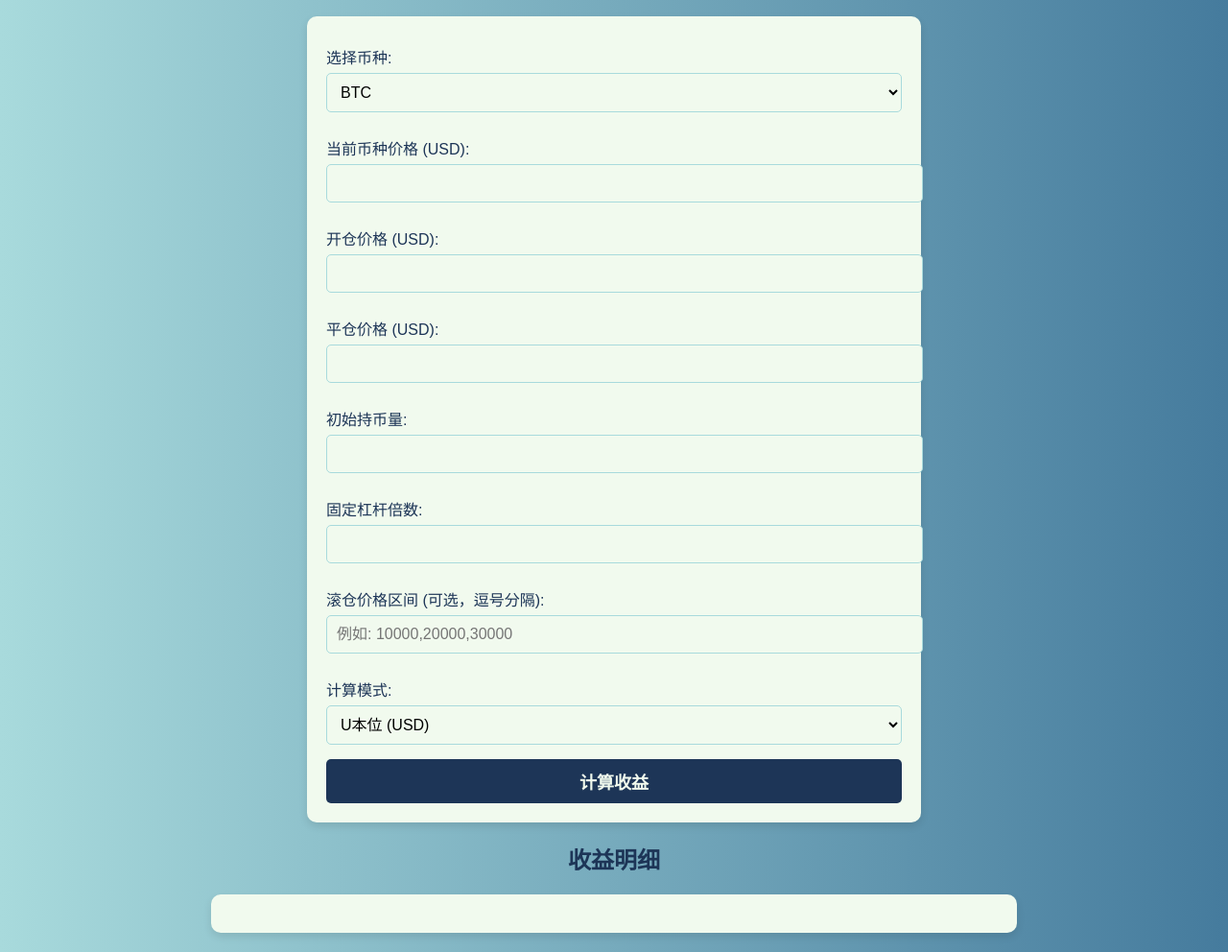
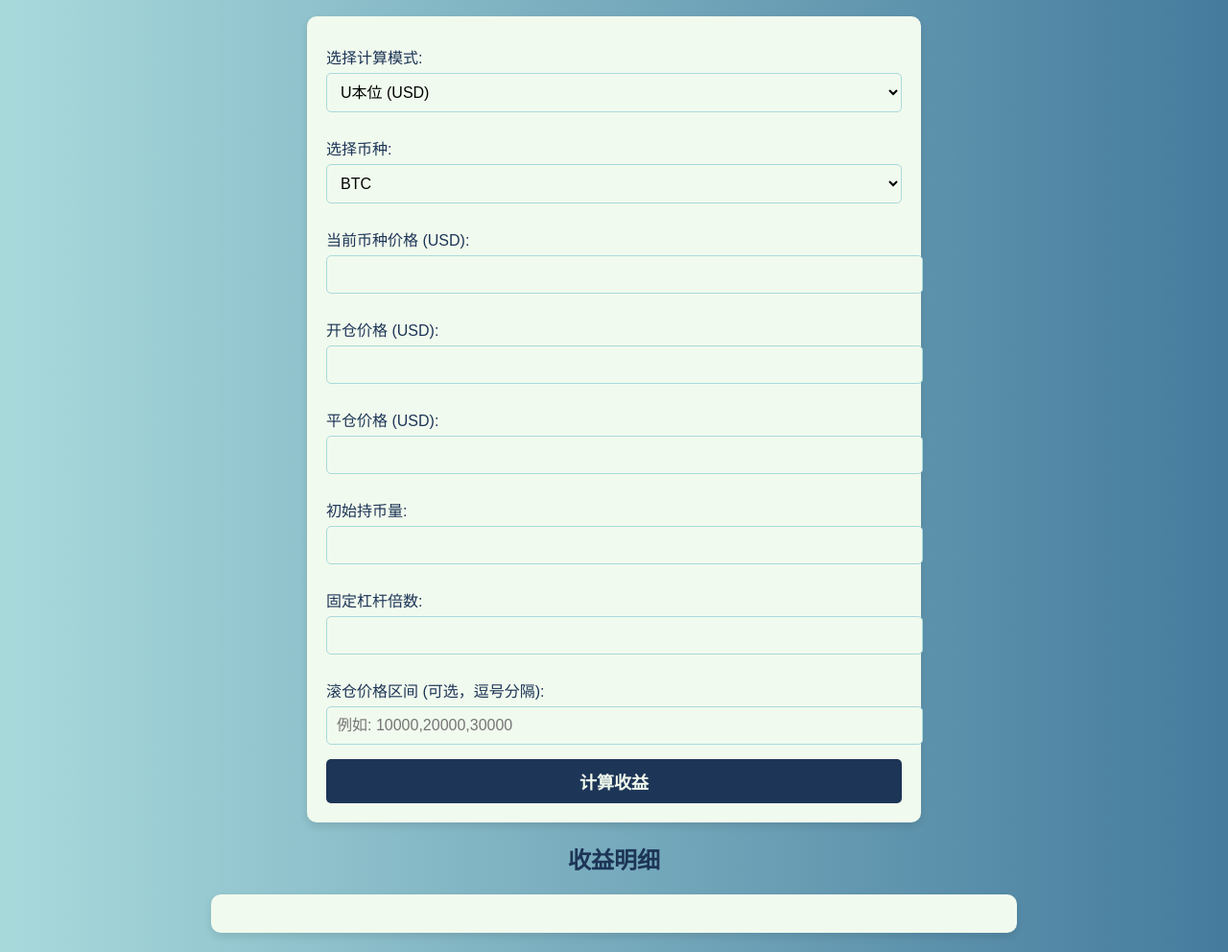
Before and after one commit to Graham-lo/gc, a plain HTML site: page index.html in a window 1280 px wide. Shown: the part 110-1102 px from the top of the page at 96% size. Drawn offline with Linux system fonts and the light colour scheme.

Commit message:
Update index.html

```diff
--- a/index.html
+++ b/index.html
@@ -111,6 +111,12 @@
   <h1>币本位与U本位滚仓收益计算器</h1>
 
   <form id="calculatorForm">
+    <label for="mode">选择计算模式:</label>
+    <select id="mode">
+      <option value="usdt">U本位 (USD)</option>
+      <option value="crypto">币本位</option>
+    </select>
+
     <label for="currency">选择币种: </label>
     <select id="currency" onchange="fetchCurrentPrice()">
       <option value="bitcoin">BTC</option>
@@ -135,12 +141,6 @@
 
     <label for="rollingPrices">滚仓价格区间 (可选，逗号分隔): </label>
     <input type="text" id="rollingPrices" placeholder="例如: 10000,20000,30000">
-
-    <label for="mode">计算模式:</label>
-    <select id="mode">
-      <option value="usdt">U本位 (USD)</option>
-      <option value="crypto">币本位</option>
-    </select>
 
     <button type="button" onclick="calculate()">计算收益</button>
   </form>
@@ -232,7 +232,6 @@
       return 10000;
     }
 
-    function getNextStep(price
     function getNextStep(price) {
       const step = getStep(price);
       return Math.ceil(price / step) * step;
@@ -258,6 +257,7 @@
 
       // 创建表体
       data.forEach(row => {
+
         const tr = document.createElement("tr");
         tr.innerHTML = `
           <td>${row.price}</td>
```
